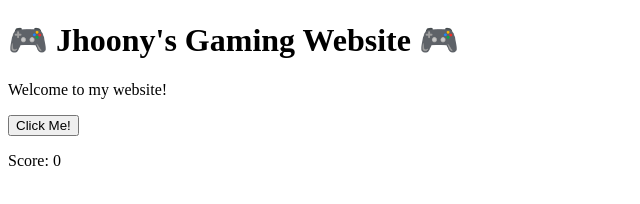
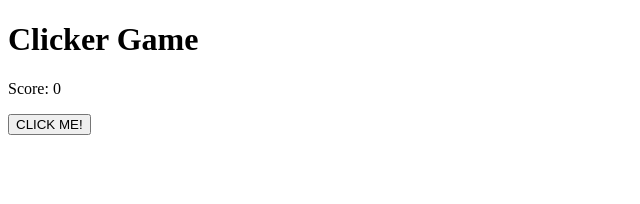
Before and after one commit to Jhoonyy12/my-game-site., a plain HTML site: page index.html in a window 1280 px wide. Shown: the whole page, without its empty margins (0-640 px from the left). Drawn offline with Linux system fonts and the light colour scheme.

Commit message:
Refactor gaming website layout and game logic
Updated the HTML structure and modified game functionality.

```diff
--- a/index.html
+++ b/index.html
@@ -1,24 +1,17 @@
 <!DOCTYPE html>
 <html>
-<head>
-    <title>Jhoony's Gaming Website</title>
-</head>
 <body>
-    <h1>🎮 Jhoony's Gaming Website 🎮</h1>
-    <p>Welcome to my website!</p>
+<h1>Clicker Game</h1>
 
-    <button onclick="playGame()">Click Me!</button>
+<p>Score: <span id="score">0</span></p>
 
-    <p id="score">Score: 0</p>
+<button onclick="clickGame()">CLICK ME!</button>
 
-    <script>
-    let score = 0;
+<script>
+let score = 0;
 
-    function playGame() {
-        score++;
-        document.getElementById("score").textContent =
-            "Score: " + score;
-    }
-    </script>
-</body>
-</html>
+function clickGame() {
+    score++;
+    document.getElementById("score").textContent = score;
+}
+</script>
```
